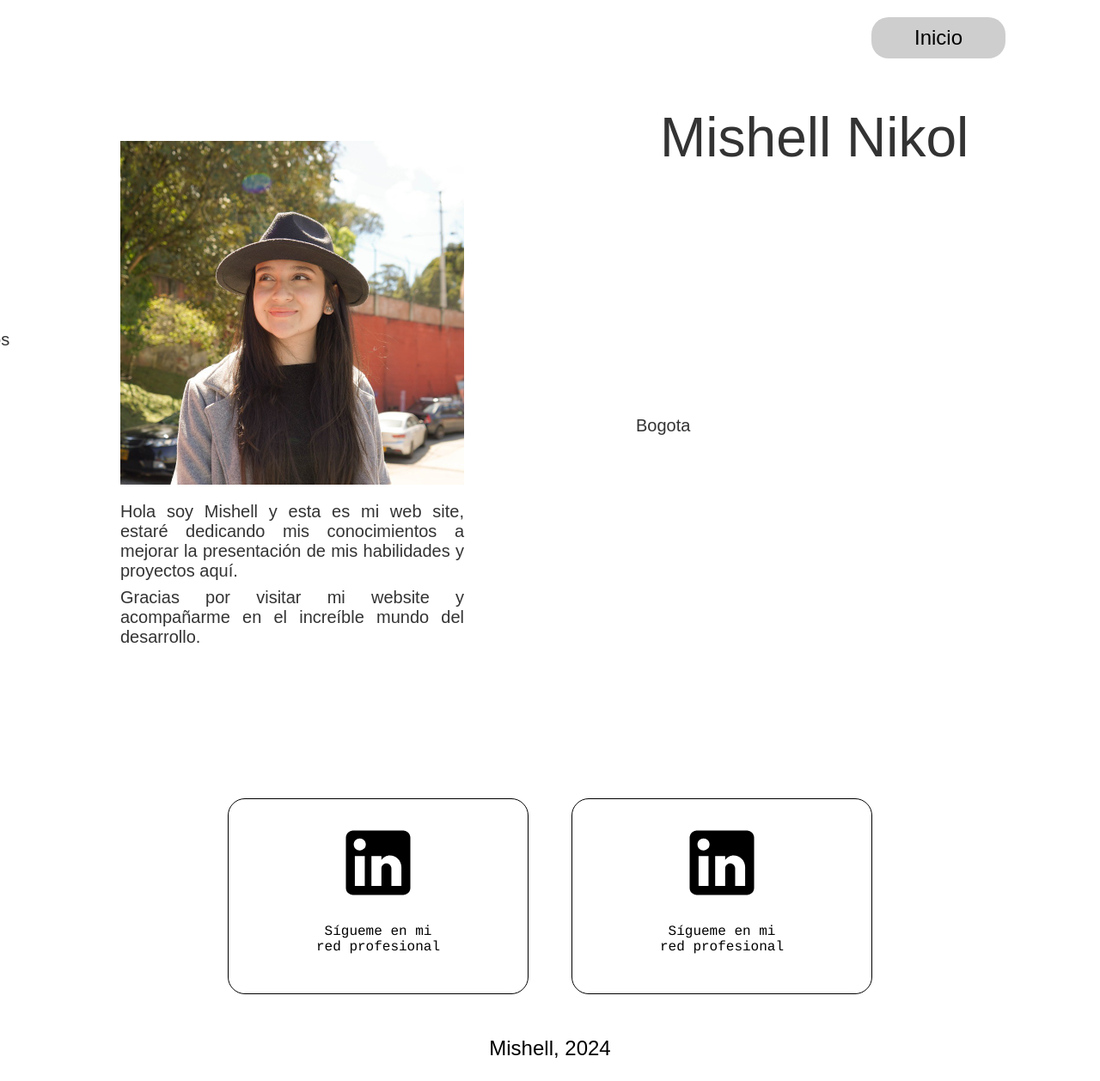
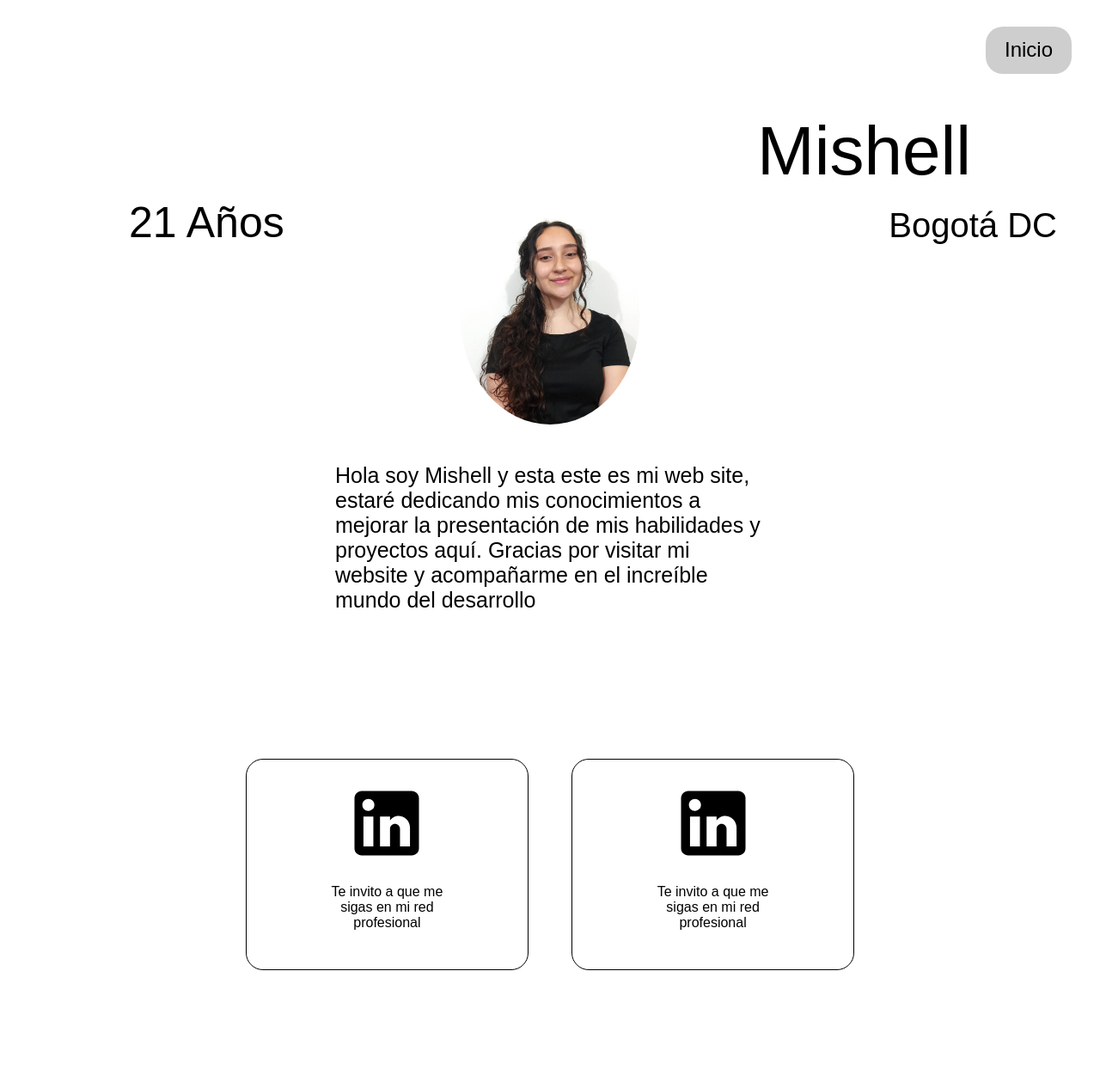
Before and after one commit to mishellconese/Demo, a plain HTML site: page index.html in a window 1280 px wide. Shown: the whole page at 86% size. After the commit the page ends 1162 px from the top, so only its background shows below. Drawn offline with Linux system fonts and the light colour scheme.

Commit message:
Corrección sintaxis

```diff
--- a/index.html
+++ b/index.html
@@ -1,44 +1,52 @@
 <!DOCTYPE html>
 <html lang="en">
+
 <head>
     <meta charset="UTF-8">
     <meta name="viewport" content="width=device-width, initial-scale=1.0">
-    <title>Document</title>
-    <link rel="stylesheet" href="styles.css">
+    <title>Mishell Web site</title>
+    <link rel="stylesheet" href="/styles.css">
+
 </head>
+
 <body>
     <div class="main_container">
-        <div class="button">Inicio</div>
-    </div>
+        <div class="header">
+            <div class="button">
+                Inicio
+            </div>
+        </div>
+        <!--  section hero -->
+        <div class="hero">
+            <!--img -->
+            <figure class="container_img">
 
+                <img class="mishellin" src="/Assets/IMG/MISHELL.jpg" alt="" srcset="">
+            </figure>
+            <!-- text-->
+            <p class="Presentiacion"> Hola soy Mishell y esta este es mi web site, estaré dedicando mis conocimientos a
+                mejorar la presentación
+                de mis habilidades y proyectos aquí.
 
-    <div class="hero">
-        <div class="info">
-            <img class="mishellin" src="IMG/foto.jfif" alt="">
-            <p>Hola soy Mishell y esta es mi web site, estaré dedicando mis conocimientos a mejorar la presentación de mis habilidades y proyectos aquí.</p>
+                Gracias por visitar mi website y acompañarme en el increíble mundo del desarrollo </p>
 
-            <p>Gracias por visitar mi website y acompañarme en el increíble mundo del desarrollo.</p>
+            <p class="name"> Mishell</p>
+            <p class="age"> 21 Años</p>
+            <p class="city"> Bogotá DC</p>
+
         </div>
-        <div>
-            <h1>Mishell Nikol</h1>
+        <!--  section social media -->
+        <div class="redes">
+            <div class="card_social">
+                <img class="icon_social" src="/Assets/iconos/linkedin.svg" alt="">
+                <p class="text_social"> Te invito a que me sigas en mi red profesional</p>
+            </div>
+            <div class="card_social">
+                <img class="icon_social" src="/Assets/iconos/linkedin.svg" alt="">
+                <p class="text_social"> Te invito a que me sigas en mi red profesional</p>
+            </div>
         </div>
-    <div>
-        <p class="age">21 años</p><p class="site">Bogota</p>
-    </div>
-    </div>
 
-    <div class="redes">
-        <div class="card_social">
-            <img class="imagen" src="/Iconos/linkedin.svg" alt="">
-            <p class="text_social">Sígueme en mi red profesional</p>
-        </div>
-        <div class="card_social1">
-            <img class="imagen" src="/Iconos/linkedin.svg" alt="">
-            <p class="text_social">Sígueme en mi red profesional</p>
-        </div>
-    </div>
 </body>
-<footer>
-    <p>Mishell, 2024</p>
-</footer>
+
 </html>
--- a/styles.css
+++ b/styles.css
@@ -1,168 +1,183 @@
-.main_container {
-    display: flex; /* para centrar */
-    justify-content: center; /* Centra horizontalmente */
-    align-items: center; /* Centra verticalmente */
-    height: 2vh;
-    padding: 20px;
-    margin-bottom: 100px;
-}
+.main_container{
+    display: flex;
+    height: auto;
+    width: 100%;
+    flex-direction: column;
 
-/* Estilos para el botón */
-.button {
-    font-size: 24px;
-    font-family: Arial, Helvetica, sans-serif;
-    position: absolute;
-    top: 20px;
-    right: 110px;
-    padding: 10px 50px;
-    background-color: #cecece;
-    color: black;
-    border-radius: 20px;
-    text-align: center;
+    align-items: center;
 
     }
 
-.button:hover{
-    background-color:#a0a0a0;
-    cursor: pointer;
+    .header{ display: flex;
+        margin-right:50px ;
+        justify-content: flex-end;
+        width: 100%;
+        height: 100px;
+        align-items: center;
     }
 
-/* Estilos para la sección hero */
-.hero {
+    .button{
         display: flex;
+        width: 100px;
+        height: 55px;
+        border-radius: 20px;
+        background-color: #CECECE;
+        font-size: 24px;
+        font-family:Arial, Helvetica, sans-serif;
+        text-align: center;
+        align-items: center;
         justify-content: center;
-    align-items: center;
-    text-align: right;
-    margin-top: 20px;
-    flex-direction: row;
     }
 
-/* Estilos para la imagen */
-.mishellin {
-    width: 400px;
-    height: 400px;
+    .button:hover{
+        cursor: pointer;
+        background-color: #9e9e9e;
+    }
+
+    /*  seccion hero */
+
+    .hero{
+
+        display: flex;
+        width: 100%;
+        height: 750px;
+        justify-content: center;
+        flex-direction: column;
+        align-items: center;
 
     }
 
-/* Estilos de textos */
-.hero h1 {
-    font-weight: normal;
-    position: absolute;
-    top: 10%;
-    left: 60%;
-    font-family: Arial, Helvetica, sans-serif;
-    color: #333;
-    font-size: 64px;
+    .mishellin{
+        width: auto;
+        height: 250px;
+        border-radius: 100%;
     }
 
-.hero p {
-    position: relative;
-    text-align: justify;
+
+    .name {
+        position: absolute;
+        top:50px;
+        right: 150px;
+        font-size: 80px;
+        color: #000;
         font-family: Arial, Helvetica, sans-serif;
-    font-size: 20px;
-    color: #333;
-    width: 400px;
-    height: 400px;
-
+    }
+    .age {
+        position: absolute;
+        top:180px;
+        left: 150px;
+        font-size: 50px;
+        color: #000;
+        font-family: Arial, Helvetica, sans-serif;
+    }
+    .city {
+        position: absolute;
+        top:200px;
+        right: 50px;
+        font-size: 40px;
+        color: #000;
+        font-family: Arial, Helvetica, sans-serif;
     }
 
-.hero p + p {
-    margin-top: -320px;
-    margin-bottom: -200px;
+    .Presentiacion{
+        font-size: 25px;
+        width: 500px;
+        height: auto;
+        color: #000;
+        font-family: Arial, Helvetica, sans-serif;
     }
 
-.another{
-    border: 2px solid black;
-    padding: 10px;
-    margin: 20px;
-}
-
-footer {
-    font-size: 24px;
-    font-family: Arial, Helvetica, sans-serif;
-    text-align: center;
-}
-
-.footer p{
-    position: absolute;
-    display: flexbox;
-    text-align: center;
-    justify-content: center;
-}
-
-.age{
-    position: absolute;
-    top: 0px;
-    right: 600px;
-    font-size: 25px;
-    color: #333;
-}
-
-.name{
-    position: absolute;
-    top: 0px;
-    left: 180;
-    font-size: 25px;
-    color: #333;
-}
-
-.site {
-    position: absolute;
-    top: 0px;
-    margin-left: 200px;
-    font-size: 25px;
-    color: #333;
-}
+    /*  redes */
 
     .redes{
+
         display: flex;
-    width: auto;
+        width: 60%;
         height: auto;
         justify-content: center;
         align-items: center;
-    margin: 20px 0;
+        font-family: Arial, Helvetica, sans-serif;
     }
 
-.card_social {
+    .card_social{
         margin: 25px;
         padding: 24px;
         display: flex;
+        align-items: center;
         flex-direction: column;
-    align-items: center;
         border-radius: 20px;
         width: 300px;
         height: auto;
         border: 1px black solid;
     }
 
-.card_social1 {
-    margin: 25px;
-    padding: 24px;
-    display: flex;
-    flex-direction: column;
-    align-items: center;
-    border-radius: 20px;
-    width: 300px;
-    height: auto;
-    border: 1px black solid;
+    .icon_social{
+        width: 100px;
     }
-
-.imagen{
-    justify-content: center;
-    width: 100px;
-    align-items: center;
-}
-
     .text_social{
         padding: 5px;
-    font-family:'popins', Courier, monospace;
+        font-family: Arial, Helvetica, sans-serif;
         width: 160px;
         text-align: center;
     }
 
-.info{
-    display: flex; /* Utiliza flexbox para alinear la imagen y los párrafos */
-    flex-direction: column; /* Coloca los elementos en columna */
-    align-items: center; /* Centra los elementos horizontalmente */
-    text-align: center; /* Centra el texto dentro de este div */
+    /*  portafolio */
+
+    .porfolio-container{
+
+        width: 100%;
+        max-width: 800px;
+        display: flex;
+        flex-direction: column;
+        gap: 50px;
     }
+
+    .project-card{
+        display: flex;
+        justify-content: space-between;
+        align-items: center;
+        padding:20px 0 20px 0;
+        border-bottom: 1px solid #ccc;
+    }
+
+    .project-info{
+        flex: 1;
+    }
+
+    .project-info h3{
+        font-size: 1.2em;
+        font-weight: bold;
+        margin-top: 10px;
+    }
+
+    .project-info p{
+        font-size: 0.95em;
+        margin-bottom: 10px;
+        color: #666;
+    }
+
+    .project-info a {
+        font-size: 0.9em;
+        color: #333;
+        text-decoration: none;
+    }
+
+    .project-info a:hover {
+        text-decoration: underline;
+    }
+
+    .project-image img {
+        width: 500px;
+        height: auto;
+        border-radius: 8px;
+        background-color: #e9e9e9;
+    }
+
+     /*  Footer */
+
+    .Footer{
+    display: flex;
+    width: 100%;
+    justify-content: center;
+    align-items: center;
+    }
```
Also changed, not shown: Assets/IMG/MISHELL.jpg (added), Assets/IMG/foto.jfif (renamed from IMG/foto.jfif), Assets/Iconos/linkedin.svg (renamed from Iconos/linkedin.svg). Lines whose indentation alone changed are shown as unchanged.
